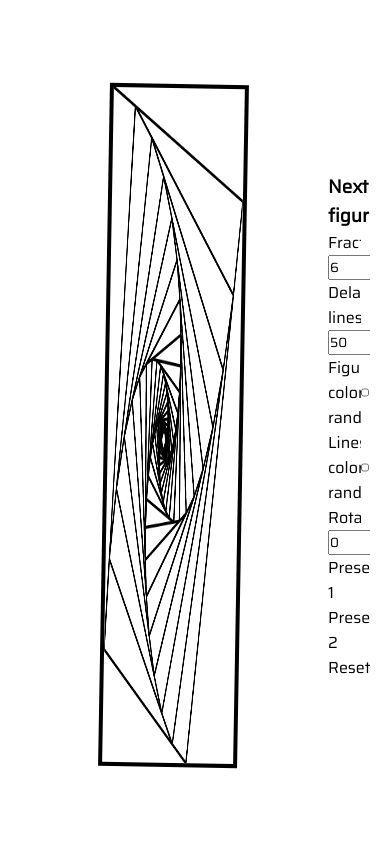
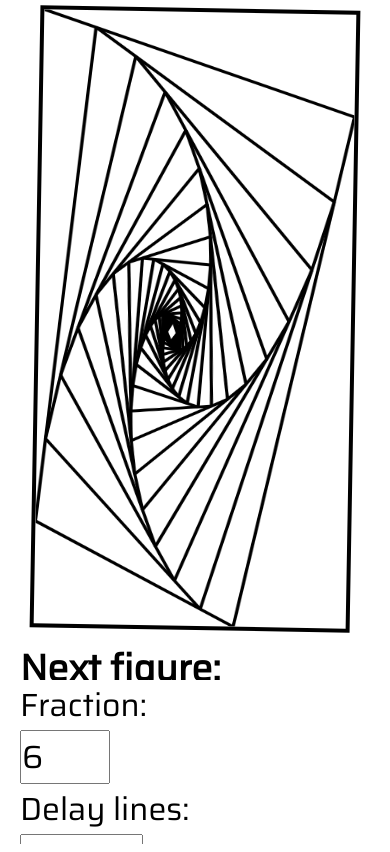
Before and after one commit to magdalena257/fractal_lines, a plain HTML site: page index.html in a window 390 px wide. Both pictures are taken after a click on the button "Let me change it!". Drawn offline with Linux system fonts and the light colour scheme.

Commit message:
Fixed mobile layout

```diff
--- a/canvas_v2.js
+++ b/canvas_v2.js
@@ -56,6 +56,7 @@ newBreakPoints();
 btnDisplayUI.addEventListener('click', () => {
 
     form.style.display = 'flex';
+    document.querySelector('.formWrapper').style.display = 'flex';
     btnDisplayUI.style.display = 'none';
 })
 
--- a/index.html
+++ b/index.html
@@ -12,6 +12,7 @@
     <button>Let me change it!</button>
     <form action="">
         <h3>Next figure:</h3>
+        <div class="formWrapper">
             <label class="displayN" for="UI_fraction">Fraction:</label>
             <input type="number" id="UI_fraction" name="UI_fraction" min="2" max="100" value="6">
 
@@ -37,6 +38,7 @@
             <p class='preset' id="preset1">Preset 1</p>
             <p class='preset' id="preset2">Preset 2</p>
             <p class='preset' id="reset">Reset</p>
+        </div>
     </form>
 
 
--- a/styles.css
+++ b/styles.css
@@ -37,6 +37,17 @@ button {
 
 form {
     display: none;
+    flex-direction: column;
+    flex-basis: 24%;
+}
+
+form h3 {
+    flex-basis: 100%;
+}
+
+
+.formWrapper {
+    display: none;
     flex-wrap: wrap;
     flex-basis: 24%;
 }
@@ -67,3 +78,57 @@ p {
 input[type="checkbox"] {
     align-self: center;
 }
+
+@media (orientation:portrait) {
+
+    body {
+        flex-direction: column;
+        height: 100vh;
+    }
+
+    canvas {
+        margin: 1vh;
+        flex-basis: 75%;
+        flex-shrink: 1;
+
+    }
+
+    form {
+        flex-basis: 25%;
+        flex-direction: column;
+
+    }
+
+    form h3 {
+        flex-basis: 20%;
+    }
+
+    .formWrapper {
+        flex-basis: 80%;
+        display: flex;
+        flex-wrap: wrap;
+    }
+
+    button {
+        flex-shrink: 1;
+    }
+
+    button,
+    form {
+        font-size: 2em;
+    }
+
+    input {
+        font-size: 1em;
+
+    }
+
+    form p {
+        flex-basis: 33%;
+        text-align: center;
+    }
+
+    input[type="checkbox"] {
+        zoom: 3;
+    }
+}
```
Lines whose indentation alone changed are shown as unchanged.
